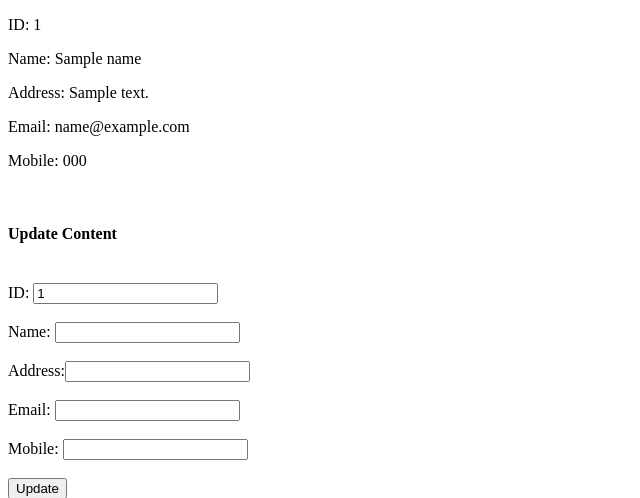
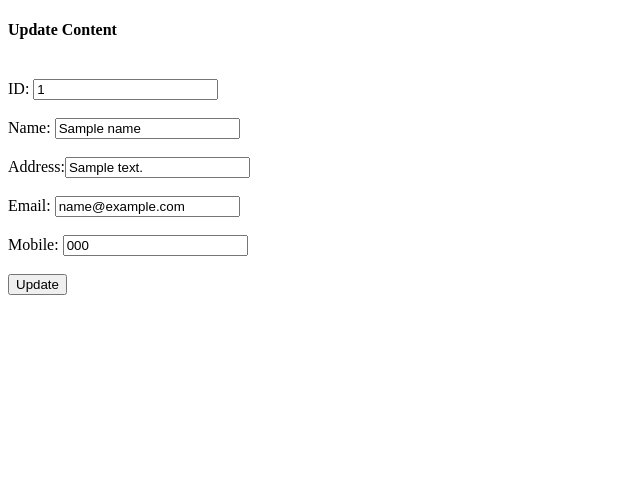
Before and after one commit to bijayathapa/minisite, a Django app: template mysite/myapp/templates/myapp/search_edit_content.html in a window 1280 px wide. Shown: the top 498 px of the page, without its empty margins (0-640 px from the left). Run offline with Django 3.2, Linux system fonts and the light colour scheme; the template is opened without the code that fills it: most values are stand-ins (such as "Sample title", 1, 10 or a date in 2020).

Commit message:
Second Commit

```diff
--- a/mysite/myapp/templates/myapp/search_edit_content.html
+++ b/mysite/myapp/templates/myapp/search_edit_content.html
@@ -4,22 +4,22 @@
 	<title>Result</title>
 </head>
 <body>
-	<p>ID: {{ id }}</p>
+<!--	<p>ID: {{ id }}</p>
 	<p>Name: {{ name }}</p>
 	<p>Address: {{ address }}</p>
 	<p>Email: {{ email }}</p>
 	<p>Mobile: {{ mobile }}</p>
-	<br/>
+	<br/>-->
 
 	<h4>Update Content</h4><br/>
 
 	<form action="update_content" method="post">
 		{% csrf_token %}
 		ID:		<input type="text" name="txt_id" value="{{ id }}"><br/><br/>
-		Name:	<input type="text" name="txt_name"><br/><br/>
-		Address:<input type="text" name="txt_address"><br/><br/>
-		Email:	<input type="text" name="txt_email"><br/><br/>
-		Mobile: <input type="text" name="txt_mobile"><br/><br/>
+		Name:	<input type="text" name="txt_name" value="{{ name }}"><br/><br/>
+		Address:<input type="text" name="txt_address" value="{{ address }}"><br/><br/>
+		Email:	<input type="text" name="txt_email" value="{{ email }}"><br/><br/>
+		Mobile: <input type="text" name="txt_mobile" value="{{ mobile }}"> <br/><br/>
 		<input type="submit" value="Update">
 </body>
 </html>
```
